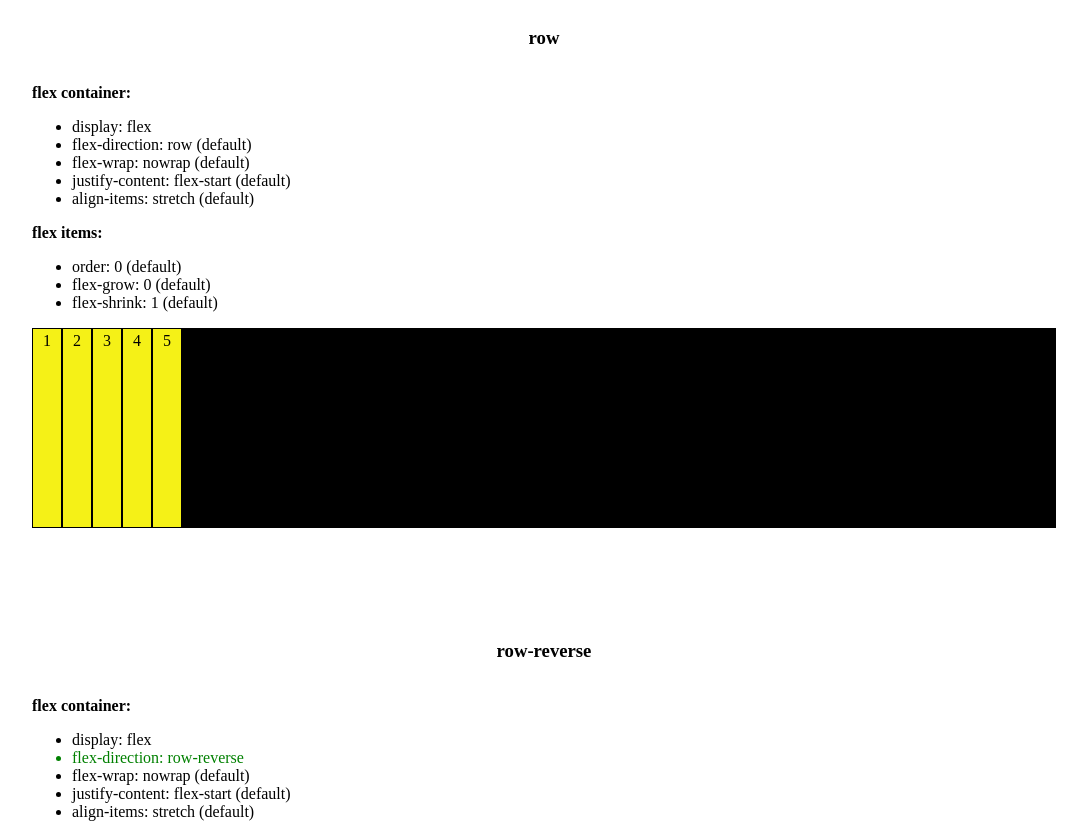
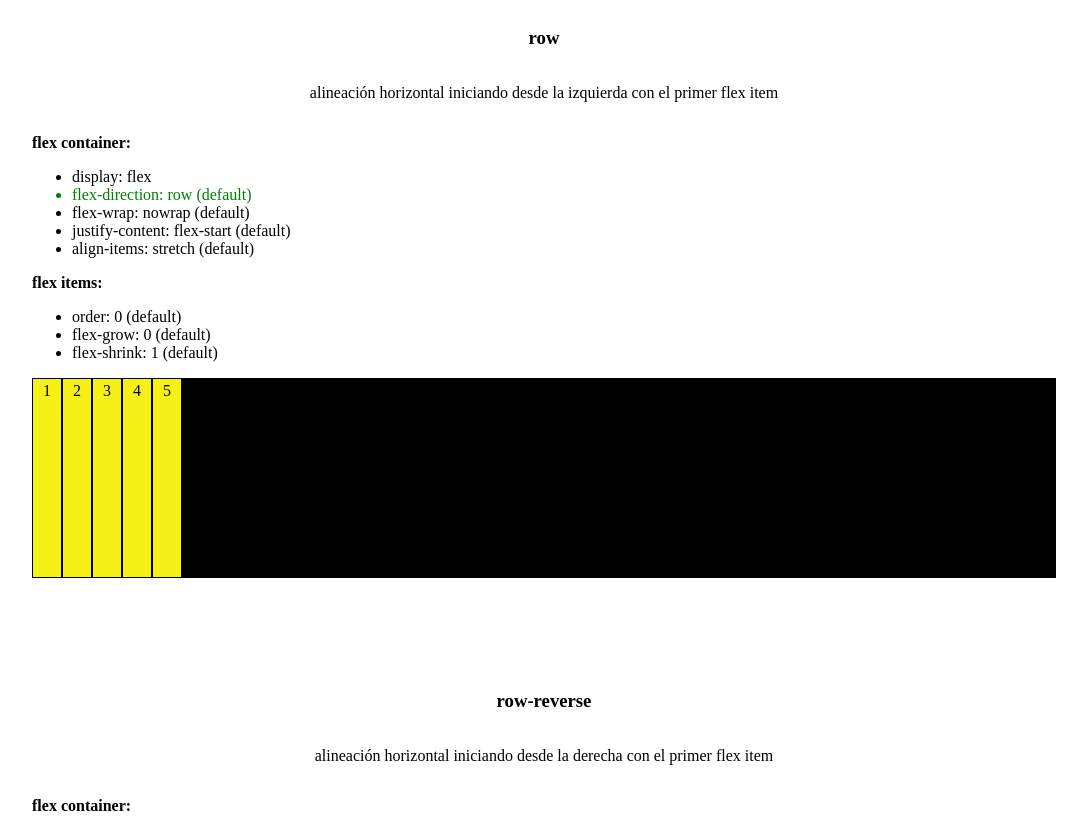
Before and after one commit to haelorm/flexbox, a plain HTML site: page index.html in a window 1280 px wide. Shown: the part 1580-2404 px from the top of the page, without its empty margins (96-1183 px from the left). Drawn offline with Linux system fonts and the light colour scheme.

Commit message:
commit16

```diff
--- a/index.html
+++ b/index.html
@@ -136,11 +136,12 @@
         <section class="caso">
             <div class="titulo">
                 <h3>row</h3>
+                <p>alineación horizontal iniciando desde la izquierda con el primer flex item</p>
             </div>
             <p><b>flex container:</b></p>
             <ul>
                 <li>display: flex</li>
-                <li>flex-direction: row (default)</li>
+                <li style="color: green;">flex-direction: row (default)</li>
                 <li>flex-wrap: nowrap (default)</li>
                 <li>justify-content: flex-start (default)</li>
                 <li>align-items: stretch (default)</li>
@@ -163,6 +164,7 @@
         <section class="caso">
             <div class="titulo">
                 <h3>row-reverse</h3>
+                <p>alineación horizontal iniciando desde la derecha con el primer flex item</p>
             </div>
             <p><b>flex container:</b></p>
             <ul>
@@ -190,6 +192,7 @@
         <section class="caso">
             <div class="titulo">
                 <h3>column</h3>
+                <p>alineación vertical iniciando desde arriba con el primer flex item</p>
             </div>
             <p><b>flex container:</b></p>
             <ul>
@@ -217,6 +220,7 @@
         <section class="caso">
             <div class="titulo">
                 <h3>column-reverse</h3>
+                <p>alineación vertical iniciando desde abajo con el primer flex item</p>
             </div>
             <p><b>flex container:</b></p>
             <ul>
```
